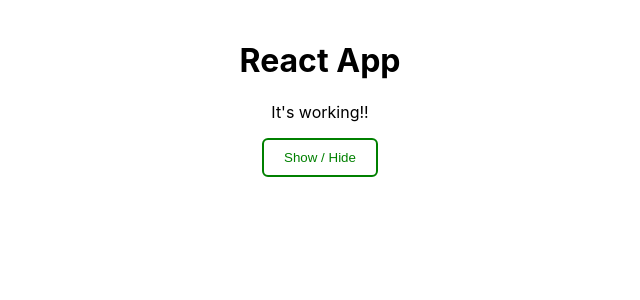
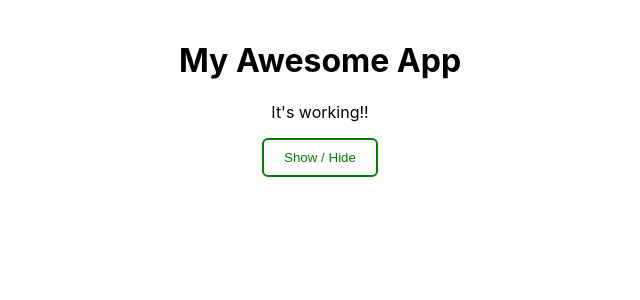
Before and after one commit to 3atharvkurdukar/udemy-react, a React (Create React App) app: page / in a window 1280 px wide. Shown: the top 300 px of the page, without its empty margins (320-960 px from the left). Built offline with nearby package versions, Linux system fonts and the light colour scheme.

Commit message:
Sending props to App component

```diff
--- a/src/components/Cockpit/Cockpit.js
+++ b/src/components/Cockpit/Cockpit.js
@@ -19,7 +19,7 @@ const Cockpit = (props) => {
     return (
         <div className={classes.Cockpit}>
             <br />
-            <h1 className={assignedClasses.join(' ')}>React App</h1>
+            <h1 className={assignedClasses.join(' ')}>{props.title}</h1>
             <p>It's working!!</p>
             <button
                 className={btnClass}
--- a/src/containers/App.js
+++ b/src/containers/App.js
@@ -59,6 +59,7 @@ class App extends Component {
     return (
       <div className={classes.App}>
         <Cockpit
+          title={this.props.appTitle}
           showPersons={this.state.showPersons}
           persons={this.state.persons}
           clicked={this.togglePersonsHandler} />
--- a/src/index.js
+++ b/src/index.js
@@ -4,7 +4,7 @@ import './index.css';
 import App from './containers/App';
 import * as serviceWorker from './serviceWorker';
 
-ReactDOM.render(<App />, document.getElementById('root'));
+ReactDOM.render(<App appTitle='My Awesome App' />, document.getElementById('root'));
 
 // If you want your app to work offline and load faster, you can change
 // unregister() to register() below. Note this comes with some pitfalls.
```
